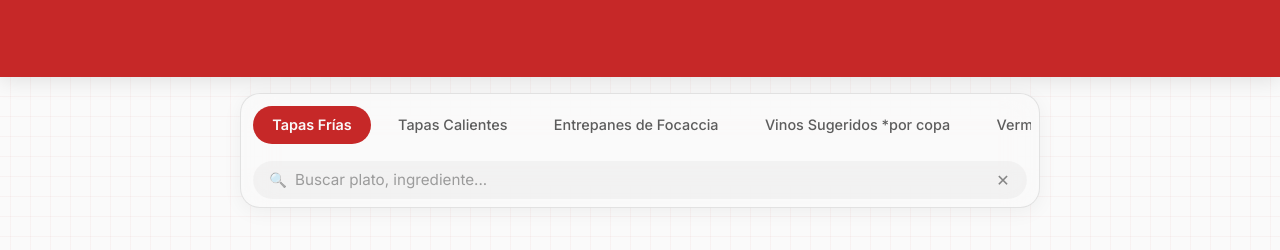
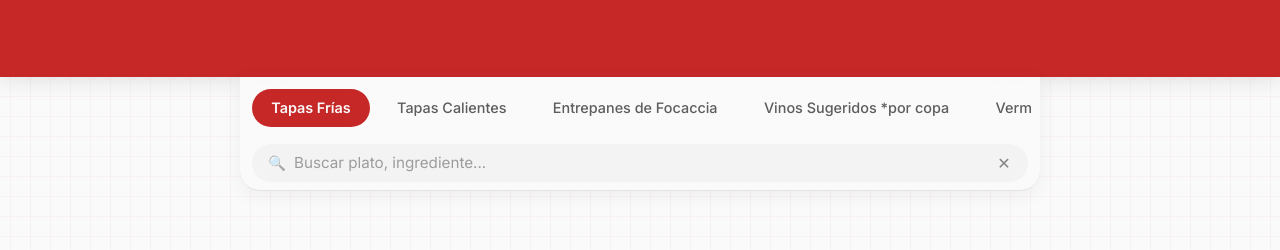
Before and after one commit to xvirs/menudigital-platform, an Astro site: page /r/augustopastas-2 in a window 1280 px wide. Shown: the part 264-514 px from the top of the page. Built offline with nearby package versions, Linux system fonts and the light colour scheme; Astro itself is replaced by a stand-in of ours; a web font is replaced by a local one.

Commit message:
style: make sticky nav bar flush with top edge to prevent text bleeding

```diff
--- a/src/styles/menu.css
+++ b/src/styles/menu.css
@@ -111,9 +111,8 @@ body {
 
 .menu-nav {
   position: sticky;
-  top: 1rem;
+  top: 0;
   z-index: 20;
-  margin-top: 1rem;
   pointer-events: none; /* Let clicks pass through outside the pill */
 }
 
@@ -122,12 +121,12 @@ body {
   flex-direction: column;
   gap: 0.8rem;
   padding: 0.5rem;
-  background: color-mix(in srgb, var(--background-color) 85%, transparent);
+  background: color-mix(in srgb, var(--background-color) 95%, transparent);
   backdrop-filter: blur(16px);
-  border: 1px solid color-mix(in srgb, currentColor 10%, transparent);
-  border-radius: 20px;
+  border-bottom: 1px solid color-mix(in srgb, currentColor 10%, transparent);
+  border-radius: 0 0 20px 20px;
   box-shadow: 0 4px 20px rgba(0, 0, 0, 0.05);
-  pointer-events: auto; /* Re-enable clicks for the pill */
+  pointer-events: auto; /* Re-enable clicks for the nav */
   max-width: 800px;
   margin: 0 auto;
 }
```
